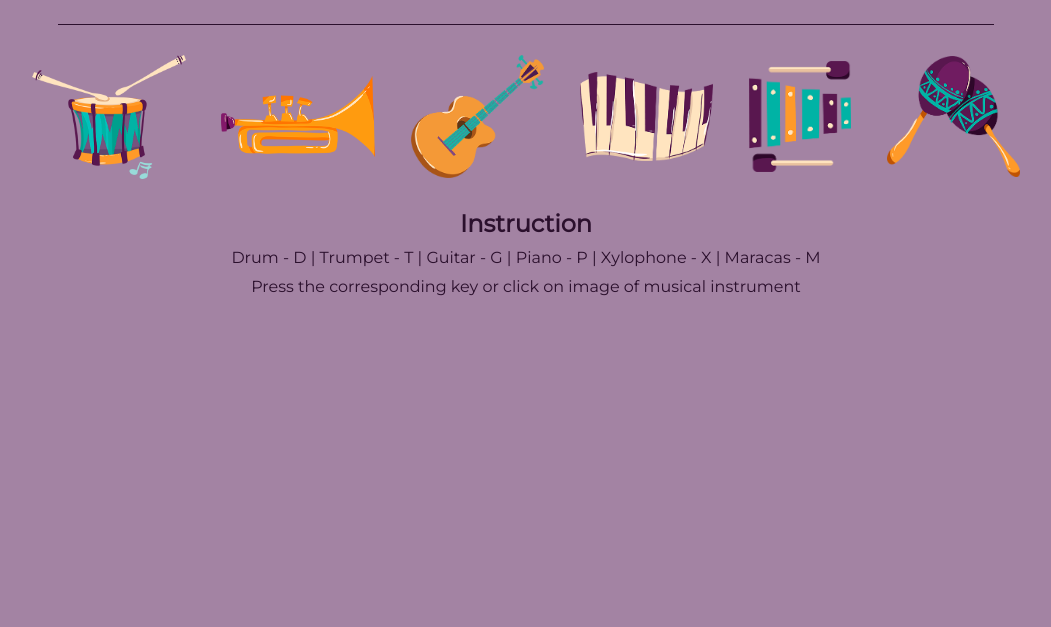
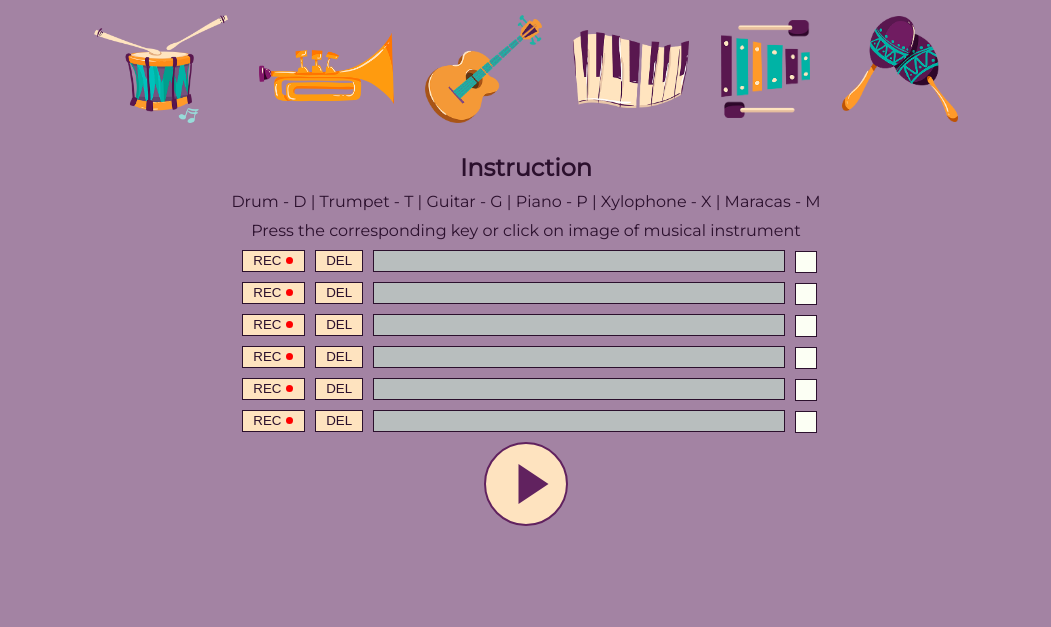
Before and after one commit to viktoriarad/programowanie-w-js, a plain HTML site: page project soundKit/index.html in a window 1280 px wide. Shown: the part 173-800 px from the top of the page, without its empty margins (114-1165 px from the left). Drawn offline with Linux system fonts and the light colour scheme.

Commit message:
add tracks grafical user interface

```diff
--- a/project soundKit/index.html
+++ b/project soundKit/index.html
@@ -51,6 +51,75 @@
     </div>
   </section>
 
+  <section class="player">
+    <div class="player__container-tracks">
+
+      <div class="player__track">
+        <button class="player__rec">rec <span class="player__rec-circle"></span></button>
+        <button class="player__del">del</button>
+        <div class="player__music-track"></div>
+
+        <div class="player__checkbox">
+          <input type="checkbox" value="None" id="player__checkbox" name="check" />
+          <label for="player__checkbox"></label>
+        </div>
+      </div>
+
+      <div class="player__track">
+        <button class="player__rec">rec <span class="player__rec-circle"></span></button>
+        <button class="player__del">del</button>
+        <div class="player__music-track"></div>
+        <div class="player__checkbox">
+          <input type="checkbox" value="None" id="player__checkbox" name="check" />
+          <label for="player__checkbox"></label>
+        </div>
+      </div>
+
+      <div class="player__track">
+        <button class="player__rec">rec <span class="player__rec-circle"></span></button>
+        <button class="player__del">del</button>
+        <div class="player__music-track"></div>
+        <div class="player__checkbox">
+          <input type="checkbox" value="None" id="player__checkbox" name="check" />
+          <label for="player__checkbox"></label>
+        </div>
+      </div>
+
+      <div class="player__track">
+        <button class="player__rec">rec <span class="player__rec-circle"></span></button>
+        <button class="player__del">del</button>
+        <div class="player__music-track"></div>
+        <div class="player__checkbox">
+          <input type="checkbox" value="None" id="player__checkbox" name="check" />
+          <label for="player__checkbox"></label>
+        </div>
+      </div>
+
+      <div class="player__track">
+        <button class="player__rec">rec <span class="player__rec-circle"></span></button>
+        <button class="player__del">del</button>
+        <div class="player__music-track"></div>
+        <div class="player__checkbox">
+          <input type="checkbox" value="None" id="player__checkbox" name="check" />
+          <label for="player__checkbox"></label>
+        </div>
+      </div>
+
+      <div class="player__track">
+        <button class="player__rec">rec <span class="player__rec-circle"></span></button>
+        <button class="player__del">del</button>
+        <div class="player__music-track"></div>
+        <div class="player__checkbox">
+          <input type="checkbox" value="None" id="player__checkbox" name="check" />
+          <label for="player__checkbox"></label>
+        </div>
+      </div>
+
+    </div>
+
+    <div class="player__play"><span class="player__play-figure"></span></div>
+  </section>
+
   <script src="main.js"></script>
 </body>
 
--- a/project soundKit/style.css
+++ b/project soundKit/style.css
@@ -16,7 +16,7 @@ body {
   display: flex;
   justify-content: space-around;
   align-items: center;
-  padding: 40px 20px;
+  padding: 20px 20px;
   border-bottom: 1px solid #2b102d;
 }
 
@@ -31,7 +31,7 @@ body {
   font-family: 'Monoton', cursive;
   letter-spacing: 2px;
   word-spacing: 10px;
-  /* animation: title-animation 4s linear infinite; */
+  /* animation: title-animation 2s linear infinite; */
 }
 
 @keyframes title-animation {
@@ -39,17 +39,11 @@ body {
     color: #2b102d;
   }
 
-  25% {
-    color: #1cb2a4;
-  }
 
   50% {
     color: #f49937;
   }
 
-  75% {
-    color: #63c0ba;
-  }
 
   100% {
     color: #2b102d;
@@ -59,7 +53,7 @@ body {
 
 
 .instrumets__wrapper {
-  width: 80%;
+  width: 70%;
   display: flex;
   justify-content: space-around;
   align-items: center;
@@ -90,3 +84,132 @@ body {
 .instruments__instruction-content {
   margin-top: 10px;
 }
+
+
+.player__rec-circle {
+  width: 7px;
+  height: 7px;
+  display: inline-block;
+  border-radius: 50%;
+  margin: 1px;
+  background-color: red;
+
+}
+
+.player__container-tracks {
+  width: 80%;
+  margin: 0 auto;
+}
+
+.player__track {
+  display: flex;
+  justify-content: center;
+  align-items: center;
+  margin: 10px 0 10px 0;
+}
+
+.player__rec,
+.player__del {
+  line-height: 20px;
+  padding: 0 10px;
+  text-transform: uppercase;
+  border: 1px solid #2b102d;
+  background-color: #fee3bf;
+  color: #2b102d;
+  margin: 0 5px;
+}
+
+.player__music-track {
+  width: 40%;
+  height: 20px;
+  background-color: #b8bebe;
+  margin-left: 5px;
+  border: 1px solid #2b102d;
+  display: inline-block;
+}
+
+.recorded {
+  background-color: #63c0ba;
+}
+
+
+.player__play {
+  position: relative;
+  margin: 0 auto 10px auto;
+  width: 80px;
+  height: 80px;
+  background-color: #fee3bf;
+  border: 2px solid #61225f;
+  border-radius: 50%;
+  transition: .3s;
+}
+
+.player__play::after {
+  content: '';
+  position: absolute;
+  top: 50%;
+  left: 50%;
+  transform: translate(-25%, -50%);
+  border-top: 20px solid transparent;
+  border-left: 30px solid #61225f;
+  border-bottom: 20px solid transparent;
+}
+
+.player__play:hover {
+  background-color: #61225f;
+}
+
+.player__play:hover.player__play::after {
+  border-left: 30px solid #fee3bf;
+}
+
+
+.player__checkbox {
+  width: 20px;
+  position: relative;
+  margin: -2px 0 0 10px;
+}
+
+.player__checkbox label {
+  width: 20px;
+  height: 20px;
+  cursor: pointer;
+  position: absolute;
+  top: 0;
+  left: 0;
+  background: #fcfff4;
+  border: 1px solid #2b102d;
+  /* background: linear-gradient(to bottom, #fcfff4 0%, #dfe5d7 40%, #b3bead 100%); */
+  /* border-radius: 4px; */
+  /* box-shadow: inset 0px 1px 1px white, 0px 1px 3px rgba(0, 0, 0, 0.5); */
+}
+
+.player__checkbox label:after {
+  content: '';
+  width: 9px;
+  height: 5px;
+  position: absolute;
+  top: 4px;
+  left: 4px;
+  border: 3px solid #333;
+  border-top: none;
+  border-right: none;
+  background: transparent;
+  opacity: 0;
+  -webkit-transform: rotate(-45deg);
+  transform: rotate(-45deg);
+}
+
+.player__checkbox label:hover::after {
+  opacity: 0.5;
+}
+
+.player__checkbox input[type=checkbox] {
+  visibility: hidden;
+}
+
+.player__checkbox input[type=checkbox]:checked+label:after {
+  opacity: 1;
+}
+
+/* end .squaredFour */
```
